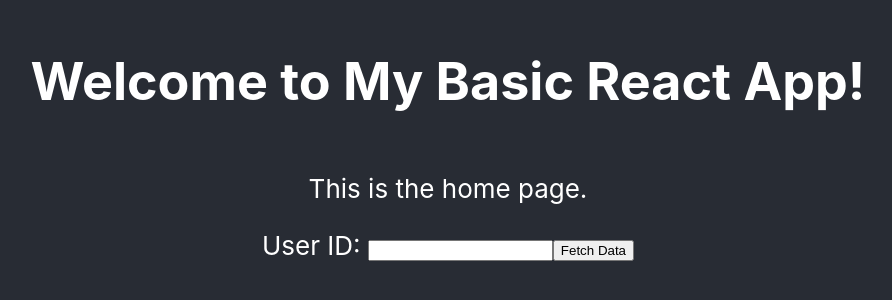
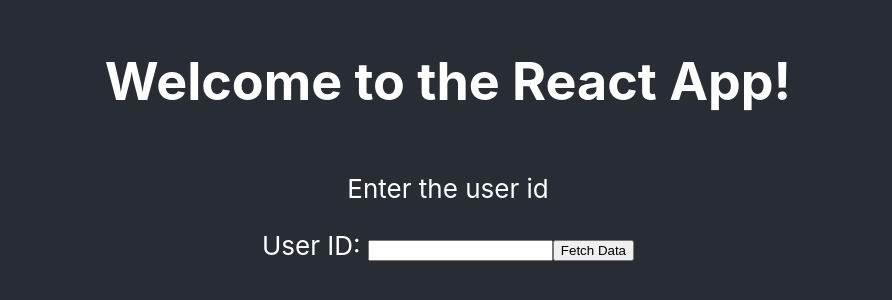
Before and after one commit to ankit-impelsys/React-app, a React (Create React App) app: page / in a window 1280 px wide. Shown: the part 236-536 px from the top of the page, without its empty margins (192-1084 px from the left). Built offline with nearby package versions, Linux system fonts and the light colour scheme.

Commit message:
buttons working

```diff
--- a/src/App.js
+++ b/src/App.js
@@ -4,10 +4,6 @@
 function App() {
   const [data, setData] = useState([]);
   const [userID, setUserID] = useState('');
-
-  useEffect(() => {
-    fetchData();
-  }, [userID]);
 
   const fetchData = () => {
     if (userID) {
@@ -22,15 +18,19 @@
     setUserID(event.target.value);
   };
 
+  const handleFetchDataClick = () => {
+    fetchData();
+  };
+
   return (
     <div className="App">
       <header className="App-header">
-        <h1>Welcome to My Basic React App!</h1>
-        <p>This is the home page.</p>
+        <h1>Welcome to the React App!</h1>
+        <p>Enter the user id </p>
         <div>
           <label htmlFor="user_id">User ID: </label>
           <input type="text" id="user_id" value={userID} onChange={handleUserIDChange} />
-          <button onClick={fetchData}>Fetch Data</button>
+          <button onClick={handleFetchDataClick}>Fetch Data</button>
         </div>
         <ul>
           {data && data.map(item => (
```
